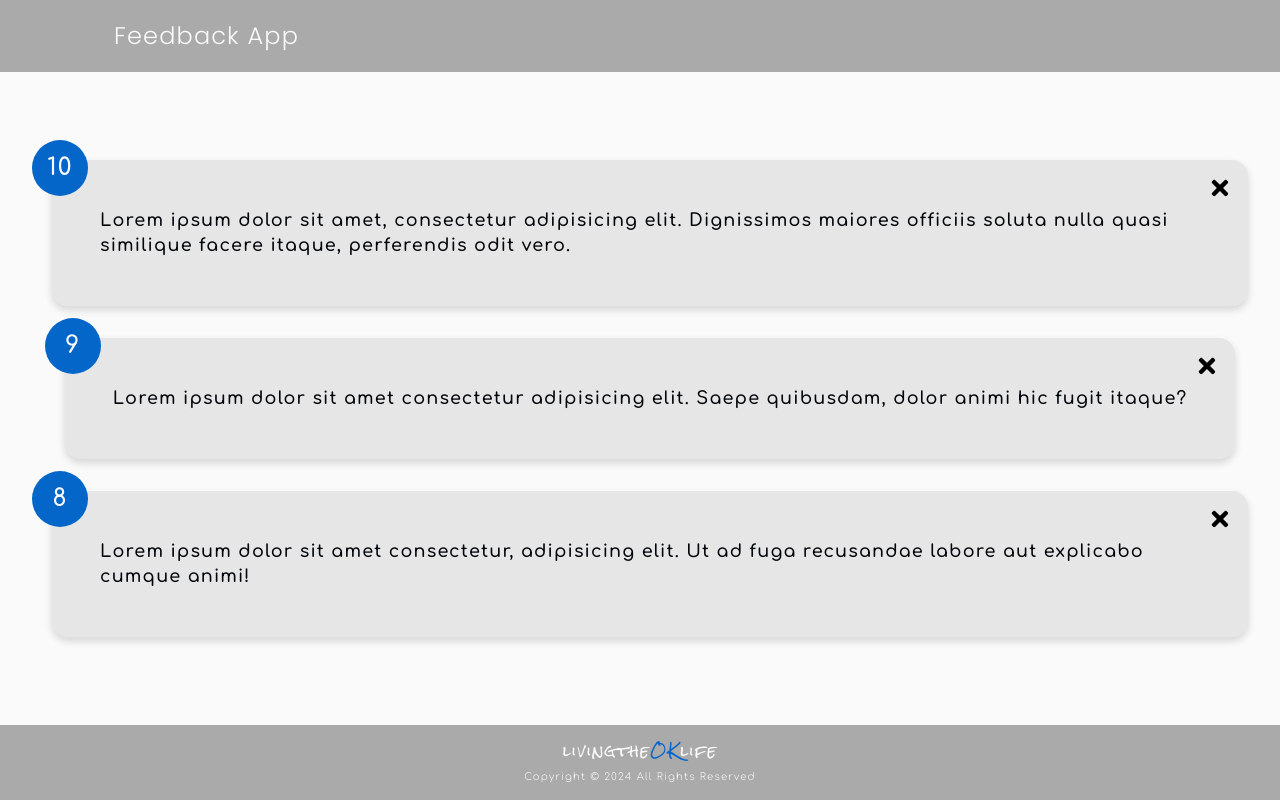
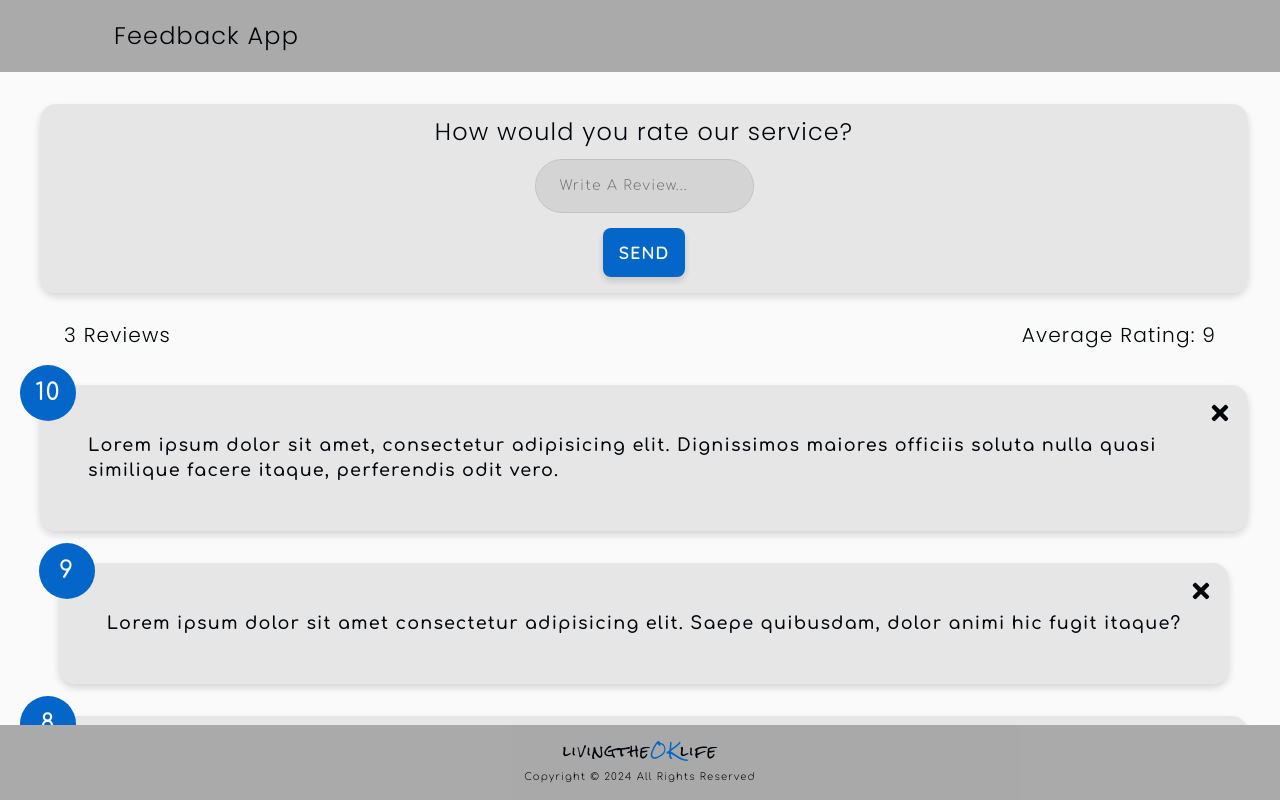
Before and after one commit to livingtheOKlife/feedback-app-v2, a React (Create React App) app: page / in a window 1280 px wide. Built offline with nearby package versions, Linux system fonts and the light colour scheme.

Commit message:
creates form for submitting reviews

```diff
--- a/src/App.jsx
+++ b/src/App.jsx
@@ -4,6 +4,8 @@ import feedbackData from './data/feedbackData'
 
 import HeaderContainer from './components/layout/HeaderContainer'
 import FooterContainer from './components/layout/FooterContainer'
+import FeedbackForm from './components/FeedbackForm'
+import FeedbackStats from './components/FeedbackStats'
 import FeedbackList from './components/FeedbackList'
 
 function App () {
@@ -30,6 +32,10 @@ function App () {
 
       <main id="main-container">
 
+        <FeedbackForm />
+
+        <FeedbackStats feedback={feedback} />
+
         <FeedbackList feedback={feedback} deleteFeedback={deleteFeedback} />
 
       </main>
--- /dev/null
+++ b/src/components/FeedbackForm.jsx
@@ -0,0 +1,27 @@
+import { useState } from 'react'
+
+function FeedbackForm () {
+
+  const [text, setText] = useState('')
+
+  const onChange = (e) => setText(e.target.value)
+
+  return (
+
+    <form>
+
+      <h3>How would you rate our service?</h3>
+
+      {/* @todo - ratings select */}
+
+      <input type="text" id='text' value={text} placeholder='Write a review...' onChange={onChange} />
+
+      <button type='submit' className="btn btn-main">Send</button>
+
+    </form>
+
+  )
+
+}
+
+export default FeedbackForm
--- /dev/null
+++ b/src/components/FeedbackStats.jsx
@@ -0,0 +1,33 @@
+import PropTypes from 'prop-types'
+
+function FeedbackStats ({ feedback }) {
+
+  let average = feedback.reduce((acc, cur) => {
+
+    return (acc + cur.rating)
+
+  }, 0) / feedback.length
+
+  average = average.toFixed(1).replace(/[.,]0$/, '')
+
+  return (
+
+    <section>
+
+      <h4>{feedback.length} Reviews</h4>
+
+      <h4>Average Rating: {isNaN(average) ? 0 : average}</h4>
+
+    </section>
+
+  )
+
+}
+
+FeedbackStats.propTypes = {
+
+  feedback: PropTypes.array.isRequired
+
+}
+
+export default FeedbackStats
--- a/src/index.css
+++ b/src/index.css
@@ -511,11 +511,19 @@ a:not(.btn):hover {
 }
 .btn.btn-main, .icon-btn.btn-main {
   background-color: hsl(210, 96%, 40%);
+  color: hsl(210, 0%, 98%);
   box-shadow: rgba(0, 0, 0, 0.08) 0px 4px 8px, rgba(0, 0, 0, 0.08) 0px 4px 8px;
+}
+.btn.btn-main *, .icon-btn.btn-main * {
+  color: hsl(210, 0%, 98%);
 }
 @media (prefers-color-scheme: dark) {
   .btn.btn-main, .icon-btn.btn-main {
     background-color: hsl(32, 96%, 48%);
+    color: hsl(210, 0%, 98%);
+  }
+  .btn.btn-main *, .icon-btn.btn-main * {
+    color: hsl(210, 0%, 98%);
   }
 }
 .btn.btn-main:hover, .icon-btn.btn-main:hover {
@@ -644,16 +652,23 @@ input:focus {
 }
 .App {
   background-color: hsl(210, 0%, 98%);
-  color: hsl(210, 0%, 98%);
+  color: hsl(210, 100%, 2%);
   display: flex;
   flex-direction: column;
   justify-content: space-between;
   height: 100dvh;
   width: 100dvw;
 }
+.App * {
+  color: hsl(210, 100%, 2%);
+}
 @media (prefers-color-scheme: dark) {
   .App {
     background-color: #011428;
+    color: hsl(210, 0%, 98%);
+  }
+  .App * {
+    color: hsl(210, 0%, 98%);
   }
 }
 
@@ -684,7 +699,88 @@ input:focus {
 }
 
 #main-container {
+  height: 100%;
+  overflow-y: scroll;
   padding: 32px;
+}
+#main-container form {
+  display: flex;
+  flex-direction: column;
+  justify-content: center;
+  align-items: center;
+  gap: 16px;
+  padding: 16px;
+  border-radius: 16px;
+  margin-left: 8px;
+  background-color: rgba(0, 0, 0, 0.08);
+  box-shadow: rgba(0, 0, 0, 0.08) 0px 4px 8px, rgba(0, 0, 0, 0.08) 0px 4px 8px;
+}
+#main-container form h3 {
+  font-size: 19px;
+  text-align: center;
+}
+@media screen and (min-width: 600px) {
+  #main-container form h3 {
+    font-size: 20.52px;
+  }
+}
+@media screen and (min-width: 768px) {
+  #main-container form h3 {
+    font-size: 22.1616px;
+  }
+}
+@media screen and (min-width: 992px) {
+  #main-container form h3 {
+    font-size: 23.934528px;
+  }
+}
+#main-container form input[type=text] {
+  padding: 16px 24px;
+  border-radius: 32px;
+}
+#main-container form .btn {
+  padding: 12px 16px;
+  border-radius: 8px;
+  transition: all 0.16s ease-in-out;
+}
+#main-container form .btn:hover {
+  scale: 0.96;
+}
+@media (prefers-color-scheme: dark) {
+  #main-container form {
+    background-color: hsl(210, 0%, 98%);
+    color: hsl(210, 100%, 2%);
+  }
+  #main-container form * {
+    color: hsl(210, 100%, 2%);
+  }
+  #main-container form .btn {
+    color: hsl(210, 0%, 98%);
+  }
+}
+#main-container section {
+  display: flex;
+  justify-content: space-between;
+  align-items: center;
+  margin: 32px 32px 40px 32px;
+}
+#main-container section h4 {
+  font-size: 16px;
+}
+@media screen and (min-width: 600px) {
+  #main-container section h4 {
+    font-size: 17.28px;
+  }
+}
+@media screen and (min-width: 768px) {
+  #main-container section h4 {
+    font-size: 18.6624px;
+  }
+}
+@media screen and (min-width: 992px) {
+  #main-container section h4 {
+    font-size: 20.155392px;
+  }
 }
 #main-container ul {
   display: flex;
@@ -693,21 +789,22 @@ input:focus {
   align-items: center;
   gap: 32px;
 }
-
-li {
+#main-container ul li {
   position: relative;
   top: 0;
   left: 0;
   padding: 48px;
   border-radius: 16px;
-  margin-left: 20px;
+  margin-left: 8px;
   background-color: rgba(0, 0, 0, 0.08);
   box-shadow: rgba(0, 0, 0, 0.08) 0px 4px 8px, rgba(0, 0, 0, 0.08) 0px 4px 8px;
 }
-li p {
+#main-container ul li p {
   font-weight: 600;
 }
-li p:first-of-type {
+#main-container ul li p:first-of-type {
+  background-color: hsl(210, 96%, 40%);
+  color: hsl(210, 0%, 98%);
   position: absolute;
   top: -20px;
   left: -20px;
@@ -717,12 +814,11 @@ li p:first-of-type {
   width: 56px;
   height: 56px;
   border-radius: 50%;
-  background-color: hsl(210, 96%, 40%);
 }
-li p:last-of-type {
-  color: hsl(210, 100%, 2%);
+#main-container ul li p:first-of-type * {
+  color: hsl(210, 0%, 98%);
 }
-li button {
+#main-container ul li button {
   font-size: 19px;
   position: absolute;
   top: 12px;
@@ -737,29 +833,36 @@ li button {
   transition: all 0.16s ease-in-out;
 }
 @media screen and (min-width: 600px) {
-  li button {
+  #main-container ul li button {
     font-size: 20.52px;
   }
 }
 @media screen and (min-width: 768px) {
-  li button {
+  #main-container ul li button {
     font-size: 22.1616px;
   }
 }
 @media screen and (min-width: 992px) {
-  li button {
+  #main-container ul li button {
     font-size: 23.934528px;
   }
 }
-li button:hover {
+#main-container ul li button:hover {
   background-color: rgba(0, 0, 0, 0.16);
 }
 @media (prefers-color-scheme: dark) {
-  li {
+  #main-container ul li {
     background-color: hsl(210, 0%, 98%);
+    color: hsl(210, 100%, 2%);
+  }
+  #main-container ul li * {
+    color: hsl(210, 100%, 2%);
+  }
+  #main-container ul li p:first-of-type {
+    background-color: hsl(32, 96%, 48%);
     color: hsl(210, 0%, 98%);
   }
-  li p:first-of-type {
-    background-color: hsl(32, 96%, 48%);
+  #main-container ul li p:first-of-type * {
+    color: hsl(210, 0%, 98%);
   }
 }/*# sourceMappingURL=index.css.map */
```
